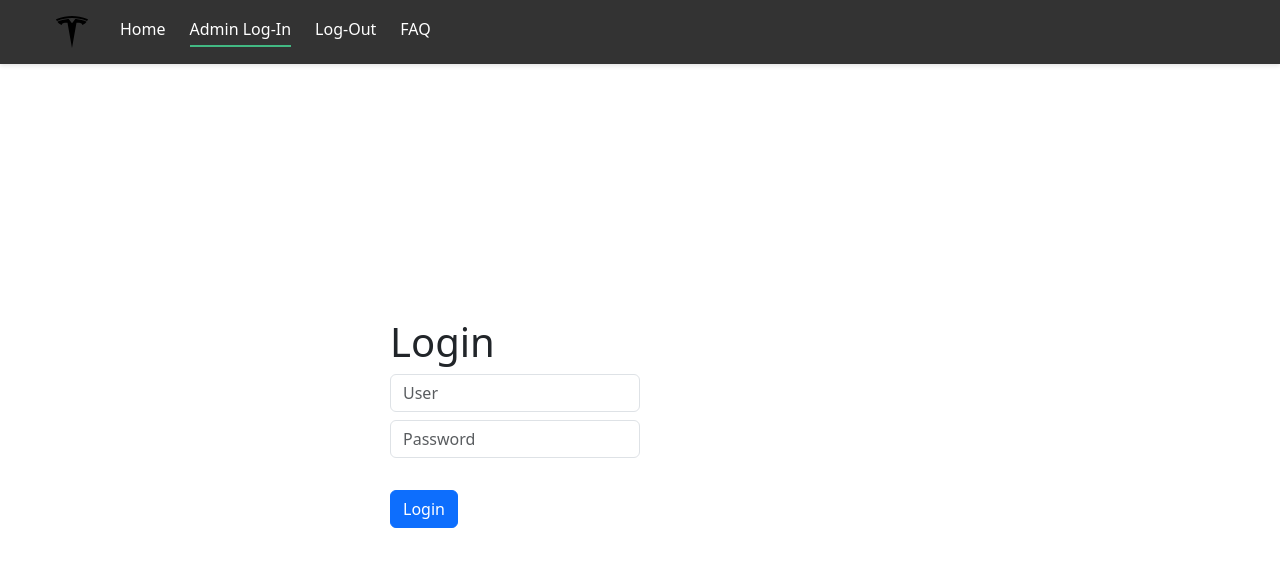
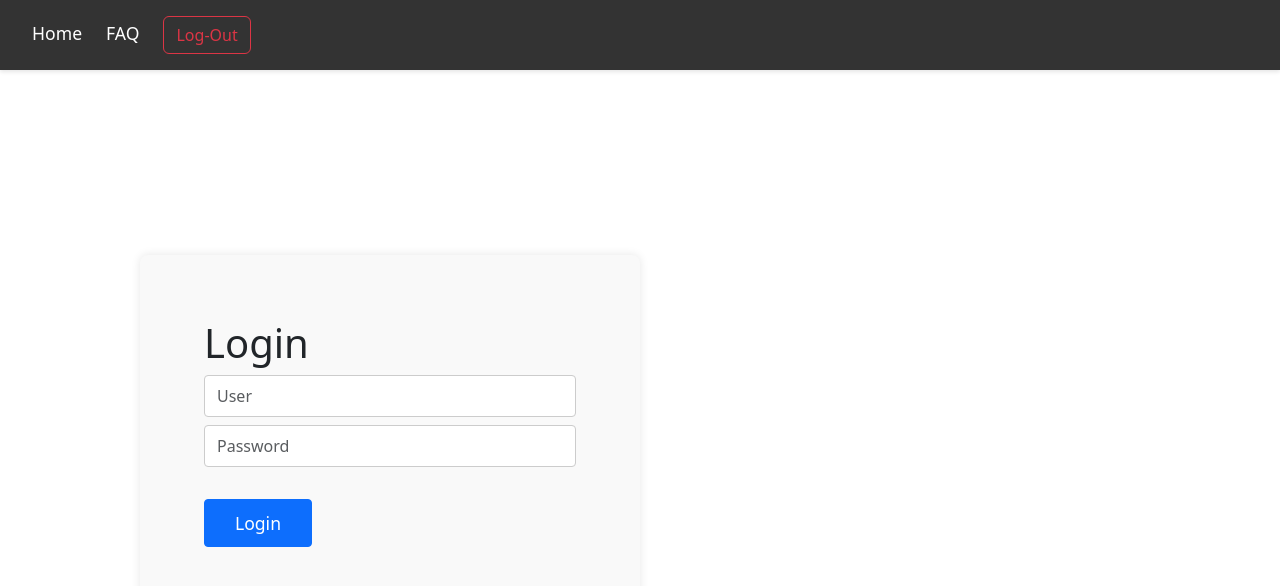
Before and after one commit to grd2413/PSI-jun, a Vue app in the folder chess-vue/: page /login in a window 1280 px wide. Shown: the top 586 px of the page. Built offline with nearby package versions, Linux system fonts and the light colour scheme; sample sign-in values are in the browser's storage.

Commit message:
fix: login and logout functionality

```diff
--- a/chess-vue/src/App.vue
+++ b/chess-vue/src/App.vue
@@ -1,13 +1,31 @@
 <template>
   <div>
-    <header class="app-header">
+    <!-- <header class="app-header">
       <div class="header-content">
         <img src="@/assets/logo.svg" alt="Logo" class="logo" />
         <nav class="nav-links">
           <RouterLink to="/">Home</RouterLink>
           <RouterLink to="/login">Admin Log-In</RouterLink>
-          <RouterLink to="/logout">Log-Out</RouterLink>
+           <div v-if="token.isAuthenticated()" class="mt-4">
+              <button @click="logout" class="btn btn-outline-danger">
+                Logout
+              </button>
+            </div>
           <RouterLink to="/faq">FAQ</RouterLink>
+        </nav>
+      </div>
+    </header> -->
+    <header class="app-header">
+      <div class="header-left">
+        <nav class="nav-links">
+          <RouterLink to="/">Home</RouterLink>
+          <RouterLink v-if="!token.isAuthenticated()" to="/login">Admin Log-In</RouterLink>
+          <RouterLink to="/faq">FAQ</RouterLink>
+          <div v-if="token.isAuthenticated()">
+            <button @click="logout" class="btn btn-outline-danger">
+              Log-Out
+            </button>
+          </div>
         </nav>
       </div>
     </header>
@@ -19,9 +37,70 @@
 
 <script setup>
 import { RouterLink, RouterView } from "vue-router";
+import { useTokenStore } from "@/stores/token";
+import { useRouter } from "vue-router";
+import { ref, computed } from "vue";
+
+const router = useRouter();
+const token = useTokenStore();
+
+const logout = async () => {
+    token.clearToken();
+    router.push({ name: 'logout' });
+};
 </script>
 
 <style scoped>
+.app-header {
+  position: fixed;
+  top: 0;
+  left: 0;
+  width: 100%;
+  background-color: var(--color-bg, #333);
+  color: var(--color-white, #fff);
+  box-shadow: 0 2px 4px rgba(0, 0, 0, 0.1);
+  z-index: 1000;
+  padding: 1rem 2rem;
+}
+
+.header-content {
+  display: flex;
+  justify-content: space-between;
+  align-items: center;
+  max-width: 1400px;
+  margin: 0 auto;
+  width: 100%;
+}
+
+.nav-links {
+  display: flex;
+  align-items: center;
+  gap: 1.5rem;
+}
+
+.nav-links a {
+  color: var(--color-white, #fff);
+  text-decoration: none;
+  font-weight: 500;
+  font-size: 1.1rem;
+  padding-bottom: 0.25rem;
+}
+
+.nav-links a.router-link-exact-active {
+  border-bottom: 2px solid var(--color-primary, #42b983);
+}
+
+.logout-button {
+  margin-left: auto;
+  padding: 0.4rem 1rem;
+  font-size: 1rem;
+}
+.main-content {
+  padding-top: 90px;
+}
+</style>
+
+<!-- <style scoped>
 .app-header {
   position: fixed;
   top: 0;
@@ -65,4 +144,4 @@ import { RouterLink, RouterView } from "vue-router";
 .main-content {
   padding-top: 70px;
 }
-</style>
+</style> -->
--- a/chess-vue/src/components/TournamentForm.vue
+++ b/chess-vue/src/components/CreateTournament.vue
@@ -49,7 +49,7 @@ const submitForm = async () => {
 
   try {
     console.log("Token:", token.getToken());
-    const response = await fetch('http://127.0.0.1:8001/api/v1/tournament_create/', {
+    const response = await fetch('http://127.0.0.1:8001/api/v1/tournaments/', {
       method: 'POST',
       headers: {
         'Content-Type': 'application/json',
--- a/chess-vue/src/router/index.js
+++ b/chess-vue/src/router/index.js
@@ -19,6 +19,11 @@ const router = createRouter({
       name: "login",
       component: () => import("../views/LoginPage.vue"),
     },
+    {
+      path: "/logout",
+      name: "logout",
+      component: () => import("../views/LogoutPage.vue"),
+    },
   ],
 });
 export default router;
--- a/chess-vue/src/stores/token.js
+++ b/chess-vue/src/stores/token.js
@@ -2,25 +2,51 @@
 import { defineStore } from "pinia";
 import { ref } from "vue";
 
-export const useTokenStore = defineStore("auth", () => {
-  const token = ref(null);
+// export const useTokenStore = defineStore("auth", () => {
+//   const token = ref(null);
 
-  function setToken(newToken) {
-    token.value = newToken;
-    localStorage.setItem("auth_token", newToken);
-  }
+//   function setToken(newToken) {
+//     token.value = newToken;
+//     localStorage.setItem("auth_token", newToken);
+//   }
 
-  function getToken() {
-    if (!token.value) {
-      token.value = localStorage.getItem("auth_token");
-    }
-    return token?.value;
-  }
+//   function getToken() {
+//     if (!token.value) {
+//       token.value = localStorage.getItem("auth_token");
+//     }
+//     return token?.value;
+//   }
 
-  function clearToken() {
-    token.value = null;
-    localStorage.removeItem("auth_token");
-  }
+//   function clearToken() {
+//     token.value = null;
+//     localStorage.removeItem("auth_token");
+//   }
 
-  return { token, setToken, getToken, clearToken };
-});
+//   function isAuthenticated() {
+//       return !!this.token
+//   }
+
+//   return { token, setToken, getToken, clearToken, isAuthenticated };
+// });
+
+export const useTokenStore = defineStore('token', {
+  state: () => ({
+    token: localStorage.getItem('token') || null,
+  }),
+  actions: {
+    setToken(token) {
+      this.token = token
+      localStorage.setItem('token', token)
+    },
+    getToken() {
+      return this.token
+    },
+    clearToken() {
+      this.token = null
+      localStorage.removeItem('token')
+    },
+    isAuthenticated() {
+      return !!this.token
+    },
+  },
+})
--- a/chess-vue/src/views/HomePage.vue
+++ b/chess-vue/src/views/HomePage.vue
@@ -12,7 +12,7 @@
 
   <div class="row" v-if="userRole === 'admin'">
     <h2>Create tournament</h2>
-    <TournamentForm
+    <CreateTournament
       :pairingSystems="pairingSystems"
       :boardTypes="boardTypes"
       :rankingMethods="rankingMethods"
@@ -42,7 +42,7 @@ onMounted(() => {
 
 const fetchTournaments = async () => {
   try {
-    const response = await fetch("http://127.0.0.1:8001/api/v1/tournament/", {
+    const response = await fetch("http://127.0.0.1:8000/api/v1/tournaments/", {
       headers: {
         Authorization: `Token ${token.getToken()}`,
       },
--- a/chess-vue/src/views/LoginPage.vue
+++ b/chess-vue/src/views/LoginPage.vue
@@ -1,8 +1,7 @@
 <template>
-  <h1>Login</h1>
-
   <div id="login-form">
     <form @submit.prevent="sendLoginForm">
+      <h1>Login</h1>
       <div class="row mb-2 formContainer">
         <div class="col-12">
           <div class="form">
@@ -84,10 +83,6 @@ const password = ref("");
 const invalidUser = computed(() => username.value.length < 1);
 const invalidPassword = computed(() => password.value.length < 1);
 
-//const user = ref(null);
-
-//const emit = defineEmits(["login-admin"]);
-
 const sendLoginForm = async () => {
   procesando.value = true;
   correcto.value = false;
@@ -97,39 +92,104 @@ const sendLoginForm = async () => {
     error.value = true;
     return;
   }
-
   try {
     const admin = {
       username: username.value,
       password: password.value,
     };
-    console.log("Sending login form..." + admin.username);
-    console.log("Sending login form..." + admin.password);
-    const response = await fetch("http://127.0.0.1:8001/api/v1/token/login", {
+
+    const response = await fetch("http://127.0.0.1:8000/api/v1/token/login/", {
       method: "POST",
       body: JSON.stringify(admin),
       headers: { "Content-type": "application/json; charset=UTF-8" },
     });
 
+    if (!response.ok) {
+      throw new Error("Credenciales incorrectas");
+    }
+
     const result = await response.json();
     token.setToken(result.auth_token);
-    console.log("Token: " + token.getToken());
+    procesando.value = false;
+    correcto.value = true;
+    router.push({ name: "home" });
 
-    console.log(result);
-
-    error.value = false;
-    correcto.value = true;
+  } catch (err) {
+    console.error(err);
+    error.value = true;
     procesando.value = false;
-  } catch (error) {
-    console.error(error);
   }
 
-  router.push({ name: "home" });
 };
 </script>
 
-<style scoped>
+<!-- <style scoped>
 form {
   width: 250px;
 }
+</style> -->
+
+<style scoped>
+.h1 {
+  align-items: center;
+}
+
+#login-form {
+  display: flex;
+  justify-content: center;
+  align-items: center;
+  height: 25vh;
+}
+
+
+/* Formulario con ancho fijo y fondo suave */
+form {
+  width: 500px;
+  padding: 4rem;
+  background-color: #f9f9f9;
+  border-radius: 8px;
+  align-items: center;
+  box-shadow: 0 0 10px rgba(0, 0, 0, 0.1);
+}
+
+/* Espaciado entre campos */
+.formContainer {
+  margin-bottom: 1.2rem;
+}
+
+/* Input con borde, padding y tamaño cómodo */
+input.form-control {
+  width: 100%;
+  padding: 0.5rem 0.75rem;
+  font-size: 1rem;
+  border: 1px solid #ccc;
+  border-radius: 4px;
+  box-sizing: border-box;
+}
+
+/* Estilo para inputs inválidos */
+input.is-invalid {
+  border-color: #dc3545;
+  background-color: #f8d7da;
+}
+
+/* Botón principal */
+button.btn-primary {
+  width: 100%;
+  padding: 0.6rem;
+  font-size: 1.1rem;
+  border-radius: 4px;
+}
+
+/* Mensaje de error */
+.alert-danger {
+  margin-top: 1rem;
+  font-size: 0.9rem;
+  color: #721c24;
+  background-color: #f8d7da;
+  border: 1px solid #f5c6cb;
+  border-radius: 4px;
+  padding: 0.5rem 1rem;
+  text-align: center;
+}
 </style>
--- /dev/null
+++ b/chess-vue/src/views/LogoutPage.vue
@@ -0,0 +1,73 @@
+<template>
+  <div class="logout-container">
+    <div class="logout-card">
+      <h2 class="logout-title">Sesión cerrada</h2>
+      <p class="logout-text">Has salido del sistema correctamente.</p>
+      <p class="logout-subtext">
+        Serás redirigido a la página principal en <strong>5 segundos</strong>...
+      </p>
+    </div>
+  </div>
+</template>
+
+<script setup>
+import { onMounted } from 'vue';
+import { useRouter } from 'vue-router';
+import { useTokenStore } from '@/stores/token';
+
+const router = useRouter();
+const tokenStore = useTokenStore();
+
+onMounted(() => {
+  setTimeout(() => {
+    router.push({ name: 'home' });
+  }, 1500);
+});
+</script>
+
+<!-- <style scoped>
+.logout-message {
+  margin: 3rem auto;
+  text-align: center;
+  font-size: 1.3rem;
+}
+</style> -->
+<style scoped>
+.logout-container {
+  display: flex;
+  justify-content: center;
+  align-items: center;
+  height: 100%;
+  width: 100%;
+  background-color: #f8fafc;
+  padding: 2rem;
+}
+
+.logout-card {
+  background-color: white;
+  padding: 2.5rem 3rem;
+  border-radius: 12px;
+  box-shadow: 0 8px 20px rgba(0, 0, 0, 0.1);
+  text-align: center;
+  max-width: 400px;
+  width: 100%;
+}
+
+.logout-title {
+  font-size: 1.8rem;
+  font-weight: 600;
+  margin-bottom: 1rem;
+  color: #2c3e50;
+}
+
+.logout-text {
+  font-size: 1.2rem;
+  color: #34495e;
+  margin-bottom: 0.5rem;
+}
+
+.logout-subtext {
+  font-size: 1rem;
+  color: #7f8c8d;
+}
+</style>
```
Also changed, not shown: chess-vue/src/services/api.js (added, +11 -0 lines).
